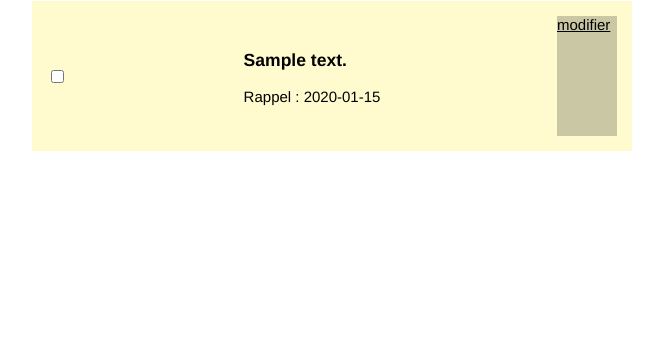
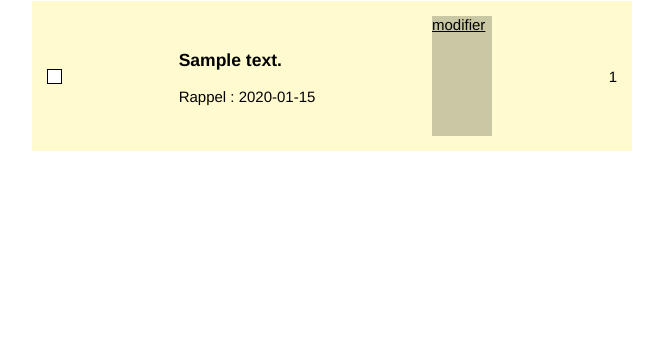
Before and after one commit to wdhaghost/To-do-list-CRUD, a PHP site: page /task_done.php in a window 1280 px wide. Shown: the part 75-420 px from the top of the page, without its empty margins (308-971 px from the left). Run offline with PHP 8.4, Linux system fonts and the light colour scheme; tables that the repository leaves empty hold one stand-in row (values such as "Sample post").

Commit message:
working on the order of priority

```diff
--- a/css/style.css
+++ b/css/style.css
@@ -51,8 +51,16 @@ body{
     justify-content: space-between;
     align-items: center;
 }
-.checkbox{
-    border-radius:50% ;
+.state{
+    width:1rem;
+    height:1rem;
+    background-color: white;
+    border:1px solid;
+}
+.check{
+    display: block;
+    width: 100%;
+    height: 100%;
 }
 .add-task{
 
--- a/includes/_functions.php
+++ b/includes/_functions.php
@@ -13,7 +13,8 @@ catch (Exception $e) {
 
 
 function getAllTask($data,$done){
-    $query= $data ->prepare("SELECT id_task,description,date_reminder,priority,color,done,id_user FROM task WHERE done=$done ") ;
+    $query= $data ->prepare("SELECT id_task,description,date_reminder,priority,color,done,id_user FROM task WHERE done=$done
+    ORDER BY `priority`ASC") ;
     $query->execute();
     return $query->fetchAll();
 }
@@ -22,17 +23,17 @@ function getAllTask($data,$done){
 function taskToHtml(array $array):string {
 $html="";
 foreach($array as $task){
-    $html.="<li id=".$task["id_task"]." class=\"task\"> <div><label for=\"task-".$task["id_task"]."\"></label>";
-    $html.="<input class=\"checkbox\" type=\"checkbox\" name=\"task-".$task["id_task"]."\" id=\"".$task["id_task"]."\"></div>";
+   $state= $task["done"]==1 ? "undone" : "done";
+    $html.="<li id=".$task["id_task"]." class=\"task\"><div class=\"state\"><a class=\"check\" href=\"index.php?action=".$state."&id_task=".$task["id_task"]."\"></a></div>";
     $html.="<div class=\"task-description\">";
     $html.="<h3>".$task["description"]."</h3>";
     $html.="<p>Rappel : ".$task["date_reminder"]."</p></div>";
-    $html.="<div class=\"manage-section\"><a class=\"icon\" href=\"task.php?id_task=".$task["id_task"]."\">modifier<i class=\"fa-regular fa-pen\"></i></a></div></li>";
+    $html.="<div class=\"manage-section\"><a class=\"icon\" href=\"task.php?id_task=".$task["id_task"]."\">modifier<i class=\"fa-regular fa-pen\"></i></a></div><div><p>".$task["priority"]."</p><div><a href=\"\"></a></div></div></li>";
 }
 return $html;
 
 }
-function getTaskById(PDO $db,int $id):array|bool {
+function getTaskById( $db,string $id):array|bool {
     $query= $db ->prepare("SELECT id_task,description,date_reminder,priority,color,done,id_user FROM task WHERE id_task=:id_task ") ;
     $query->execute([
         "id_task"=>$id
@@ -40,4 +41,20 @@ function getTaskById(PDO $db,int $id):array|bool {
     return $query->fetch();
 }
 
+function preVarDump($value){
+    echo "<pre>";
+    var_dump($value);
+    echo "</pre>";
+}
+function taskDone( $id,$dbCo){
+
+    $query = $dbCo->prepare(
+        "UPDATE`task`
+        SET `done`=1
+        WHERE id_task=:id_task ;");
+        $query->execute([
+            "id_task" => $id
+        ]);
+        header("location:index.php");
+}
 ?>
--- a/includes/_header.php
+++ b/includes/_header.php
@@ -5,7 +5,8 @@
     <meta charset="UTF-8">
     <meta http-equiv="X-UA-Compatible" content="IE=edge">
     <meta name="viewport" content="width=device-width, initial-scale=1.0">
-    <link rel="stylesheet" href="css/style.css">
+    <link href="css/style.css" rel="stylesheet">
+    <link href="css/font-awesome.min.css" rel="stylesheet">
     <title><?=$title?></title>
 </head>
 
--- a/index.php
+++ b/index.php
@@ -2,7 +2,11 @@
 require_once "includes/_functions.php";
 $title = "To Do L";
 $done=0;
-require_once "includes/_header.php"
+require_once "includes/_header.php";
+
+if(isset($_GET["id_task"])&& $_GET["action"]==="done" ) {
+     taskDone(strip_tags($_GET["id_task"]),$dbCo);
+}
 ?>
 
     <a class="" href="new_task.php">
--- a/new_task.php
+++ b/new_task.php
@@ -49,6 +49,7 @@ if((isset($_POST['description'])&&strlen($_POST['description'])>0)){
     "priority"=>$_POST['priority'],
     "color"=>$_POST['color']
 ]);
+header("location: index.php");
 }
 
 ?>
--- a/task_done.php
+++ b/task_done.php
@@ -2,7 +2,8 @@
 require_once "includes/_functions.php";
 $title = "Taches Effectués";
 $done=1;
-require_once "includes/_header.php"
+require_once "includes/_header.php";
+
 ?>
 
     <a class="" href="new_task.php">
```
Also changed, not shown: task.php (+27 -20 lines).
